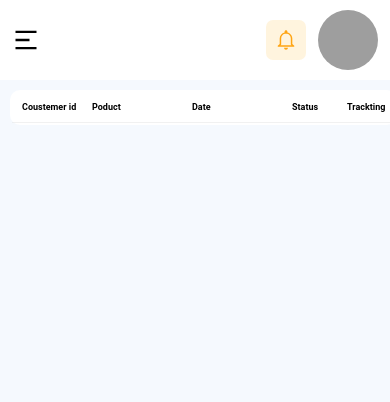
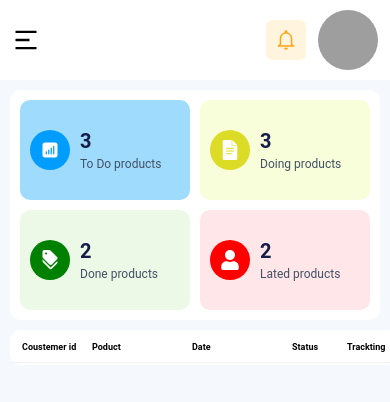
Before and after one commit to behzod-sharifjonov/auth-dashboard, a React (Vite) app: page /dashboard/orders in a window 390 px wide. Shown: the top 402 px of the page. Built offline with nearby package versions, Linux system fonts and the light colour scheme; grey boxes are pictures that could not be loaded.

Commit message:
finished orders page with media tablet and mobile

```diff
--- /dev/null
+++ b/src/components/Orders/Order/AllOrders.jsx
@@ -0,0 +1,53 @@
+import React from "react";
+import "./Orders.css";
+import { HiChartBarSquare } from "react-icons/hi2";
+import { SiGoogledocs } from "react-icons/si";
+import { MdDiscount } from "react-icons/md";
+import { FaUser } from "react-icons/fa";
+
+function AllOrders() {
+  return (
+    <div className="daliy-sales display-flex">
+      <div className="daliy-sales-container">
+        <div className="daliy-sales-card order-sales-card-1">
+          <div className="daliy-sales-card-icon display-flex">
+            <HiChartBarSquare />
+          </div>
+          <div className="daliy-sales-card-text">
+            <h1>3</h1>
+            <span>To Do products</span>
+          </div>
+        </div>
+        <div className="daliy-sales-card order-sales-card-2">
+          <div className="daliy-sales-card-icon display-flex">
+            <SiGoogledocs />
+          </div>
+          <div className="daliy-sales-card-text">
+            <h1>3</h1>
+            <span>Doing products</span>
+          </div>
+        </div>
+        <div className="daliy-sales-card order-sales-card-3">
+          <div className="daliy-sales-card-icon display-flex">
+            <MdDiscount />
+          </div>
+          <div className="daliy-sales-card-text">
+            <h1>2</h1>
+            <span>Done products</span>
+          </div>
+        </div>
+        <div className="daliy-sales-card order-sales-card-4">
+          <div className="daliy-sales-card-icon display-flex">
+            <FaUser />
+          </div>
+          <div className="daliy-sales-card-text">
+            <h1>2</h1>
+            <span>Lated products</span>
+          </div>
+        </div>
+      </div>
+    </div>
+  );
+}
+
+export default AllOrders;
--- a/src/components/Orders/Order/Orders.css
+++ b/src/components/Orders/Order/Orders.css
@@ -71,6 +71,37 @@ tbody tr:nth-child(even) {
   background-color: rgba(246, 246, 246, 0.514);
 }
 
+/* orders all product */
+
+.order-sales-card-1{
+  background-color: #0ca3fa64;
+}
+.order-sales-card-2{
+  background-color: #ddf95338;
+}
+.order-sales-card-3{
+  background-color: #3ac60f1a;
+}
+.order-sales-card-4{
+  background-color: #fa0c201a;
+}
+
+.order-sales-card-1 .daliy-sales-card-icon {
+  background-color: #009dff;
+}
+
+.order-sales-card-2 .daliy-sales-card-icon {
+  background-color: #dcdc26;
+}
+
+.order-sales-card-3 .daliy-sales-card-icon {
+  background-color: green;
+}
+
+.order-sales-card-4 .daliy-sales-card-icon {
+  background-color: red;
+}
+
 @media screen and (max-width: 1030px) {
   .table-container {
     width: 80%;
--- a/src/views/Dashboard/Orders/OrderPage.jsx
+++ b/src/views/Dashboard/Orders/OrderPage.jsx
@@ -1,13 +1,15 @@
-import React from 'react'
-import './OrdersPage.css'
-import Orders from '../../../components/Orders/Order/Orders'
+import React from "react";
+import "./OrdersPage.css";
+import Orders from "../../../components/Orders/Order/Orders";
+import AllOrders from "../../../components/Orders/Order/AllOrders";
 
 function OrderPage() {
   return (
-    <div className='order-page-container'>
+    <div className="order-page-container">
+      <AllOrders />
       <Orders />
     </div>
-  )
+  );
 }
 
-export default OrderPage
+export default OrderPage;
--- a/src/views/Dashboard/Orders/OrdersPage.css
+++ b/src/views/Dashboard/Orders/OrdersPage.css
@@ -1,6 +1,9 @@
 .order-page-container {
   width: 100%;
   padding: 10px;
+  display: flex;
+  flex-direction: column;
+  gap: 10px;
 }
 
 .order-page-container .table-container {
```
